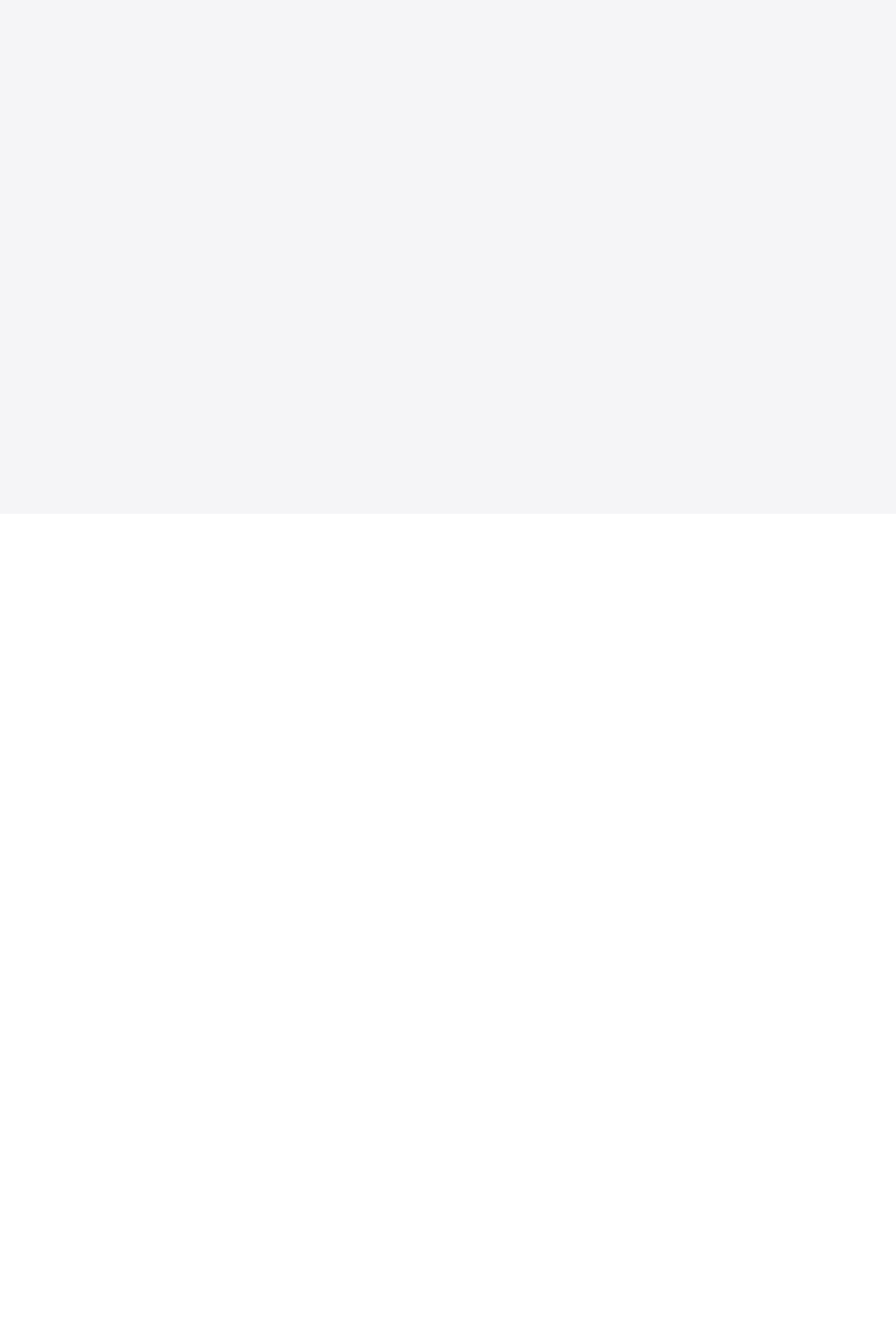
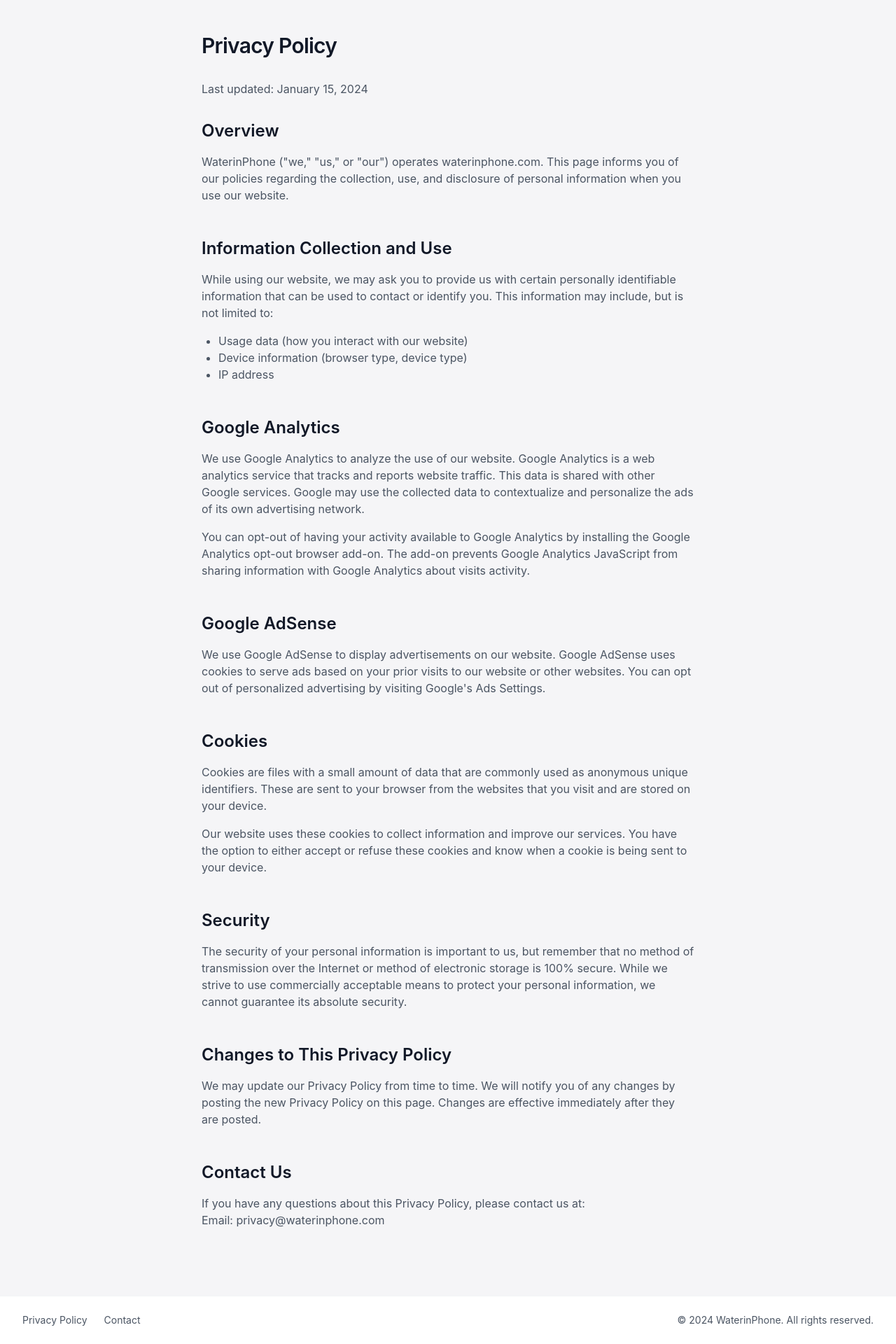
Before and after one commit to AndreBeckerNorton/waterinphone, a React (Vite) app: page /privacy in a window 1280 px wide. Before the commit this address had no page. Shown: the part 66-1986 px from the top of the page at 70% size. Before the commit the page ends 800 px from the top, so only its background shows below. Built offline with nearby package versions, Linux system fonts and the light colour scheme.

Commit message:
feat: add privacy policy page and footer links

```diff
--- a/src/App.jsx
+++ b/src/App.jsx
@@ -3,11 +3,12 @@
 import BlogList from './pages/blog/BlogList';
 import BlogPost from './pages/blog/BlogPost';
 import WaterEjector from './components/WaterEjector';
+import PrivacyPolicy from './pages/PrivacyPolicy';
 
 function App() {
   return (
     <Router>
-      <div className="min-h-screen bg-[#F5F5F7]">
+      <div className="min-h-screen bg-[#F5F5F7] flex flex-col">
         <nav className="bg-white/70 backdrop-blur-lg border-b border-gray-100">
           <div className="max-w-7xl mx-auto px-4 sm:px-6 lg:px-8">
             <div className="flex justify-between h-16">
@@ -33,13 +34,35 @@
           </div>
         </nav>
 
-        <main className="max-w-7xl mx-auto w-full">
+        <main className="flex-grow max-w-7xl mx-auto w-full">
           <Routes>
             <Route path="/" element={<WaterEjector />} />
             <Route path="/blog" element={<BlogList />} />
             <Route path="/blog/:slug" element={<BlogPost />} />
+            <Route path="/privacy" element={<PrivacyPolicy />} />
           </Routes>
         </main>
+
+        <footer className="bg-white border-t border-gray-100 mt-auto">
+          <div className="max-w-7xl mx-auto px-4 py-6 sm:px-6 lg:px-8">
+            <div className="flex flex-col items-center justify-between space-y-4 sm:flex-row sm:space-y-0">
+              <div className="flex space-x-6 text-sm text-gray-600">
+                <Link to="/privacy" className="hover:text-gray-900 transition-colors">
+                  Privacy Policy
+                </Link>
+                <a
+                  href="mailto:privacy@waterinphone.com"
+                  className="hover:text-gray-900 transition-colors"
+                >
+                  Contact
+                </a>
+              </div>
+              <p className="text-sm text-gray-600">
+                © 2024 WaterinPhone. All rights reserved.
+              </p>
+            </div>
+          </div>
+        </footer>
       </div>
     </Router>
   );
--- /dev/null
+++ b/src/pages/PrivacyPolicy.jsx
@@ -0,0 +1,87 @@
+import React from 'react';
+
+export default function PrivacyPolicy() {
+  return (
+    <div className="max-w-3xl mx-auto px-4 py-12 sm:px-6 lg:px-8">
+      <h1 className="text-3xl font-semibold tracking-tight text-gray-900 mb-8">
+        Privacy Policy
+      </h1>
+
+      <div className="prose prose-lg">
+        <p className="text-gray-600 mb-8">
+          Last updated: January 15, 2024
+        </p>
+
+        <section className="mb-12">
+          <h2 className="text-2xl font-semibold text-gray-900 mb-4">Overview</h2>
+          <p className="text-gray-600 mb-4">
+            WaterinPhone ("we," "us," or "our") operates waterinphone.com. This page informs you of our policies regarding the collection, use, and disclosure of personal information when you use our website.
+          </p>
+        </section>
+
+        <section className="mb-12">
+          <h2 className="text-2xl font-semibold text-gray-900 mb-4">Information Collection and Use</h2>
+          <p className="text-gray-600 mb-4">
+            While using our website, we may ask you to provide us with certain personally identifiable information that can be used to contact or identify you. This information may include, but is not limited to:
+          </p>
+          <ul className="list-disc pl-6 mb-4 text-gray-600">
+            <li>Usage data (how you interact with our website)</li>
+            <li>Device information (browser type, device type)</li>
+            <li>IP address</li>
+          </ul>
+        </section>
+
+        <section className="mb-12">
+          <h2 className="text-2xl font-semibold text-gray-900 mb-4">Google Analytics</h2>
+          <p className="text-gray-600 mb-4">
+            We use Google Analytics to analyze the use of our website. Google Analytics is a web analytics service that tracks and reports website traffic. This data is shared with other Google services. Google may use the collected data to contextualize and personalize the ads of its own advertising network.
+          </p>
+          <p className="text-gray-600 mb-4">
+            You can opt-out of having your activity available to Google Analytics by installing the Google Analytics opt-out browser add-on. The add-on prevents Google Analytics JavaScript from sharing information with Google Analytics about visits activity.
+          </p>
+        </section>
+
+        <section className="mb-12">
+          <h2 className="text-2xl font-semibold text-gray-900 mb-4">Google AdSense</h2>
+          <p className="text-gray-600 mb-4">
+            We use Google AdSense to display advertisements on our website. Google AdSense uses cookies to serve ads based on your prior visits to our website or other websites. You can opt out of personalized advertising by visiting Google's Ads Settings.
+          </p>
+        </section>
+
+        <section className="mb-12">
+          <h2 className="text-2xl font-semibold text-gray-900 mb-4">Cookies</h2>
+          <p className="text-gray-600 mb-4">
+            Cookies are files with a small amount of data that are commonly used as anonymous unique identifiers. These are sent to your browser from the websites that you visit and are stored on your device.
+          </p>
+          <p className="text-gray-600 mb-4">
+            Our website uses these cookies to collect information and improve our services. You have the option to either accept or refuse these cookies and know when a cookie is being sent to your device.
+          </p>
+        </section>
+
+        <section className="mb-12">
+          <h2 className="text-2xl font-semibold text-gray-900 mb-4">Security</h2>
+          <p className="text-gray-600 mb-4">
+            The security of your personal information is important to us, but remember that no method of transmission over the Internet or method of electronic storage is 100% secure. While we strive to use commercially acceptable means to protect your personal information, we cannot guarantee its absolute security.
+          </p>
+        </section>
+
+        <section className="mb-12">
+          <h2 className="text-2xl font-semibold text-gray-900 mb-4">Changes to This Privacy Policy</h2>
+          <p className="text-gray-600 mb-4">
+            We may update our Privacy Policy from time to time. We will notify you of any changes by posting the new Privacy Policy on this page. Changes are effective immediately after they are posted.
+          </p>
+        </section>
+
+        <section className="mb-12">
+          <h2 className="text-2xl font-semibold text-gray-900 mb-4">Contact Us</h2>
+          <p className="text-gray-600">
+            If you have any questions about this Privacy Policy, please contact us at:
+          </p>
+          <p className="text-gray-600">
+            Email: privacy@waterinphone.com
+          </p>
+        </section>
+      </div>
+    </div>
+  );
+}
```
Also changed, not shown: 1 other file (tests, documents, lock files or other folders).
